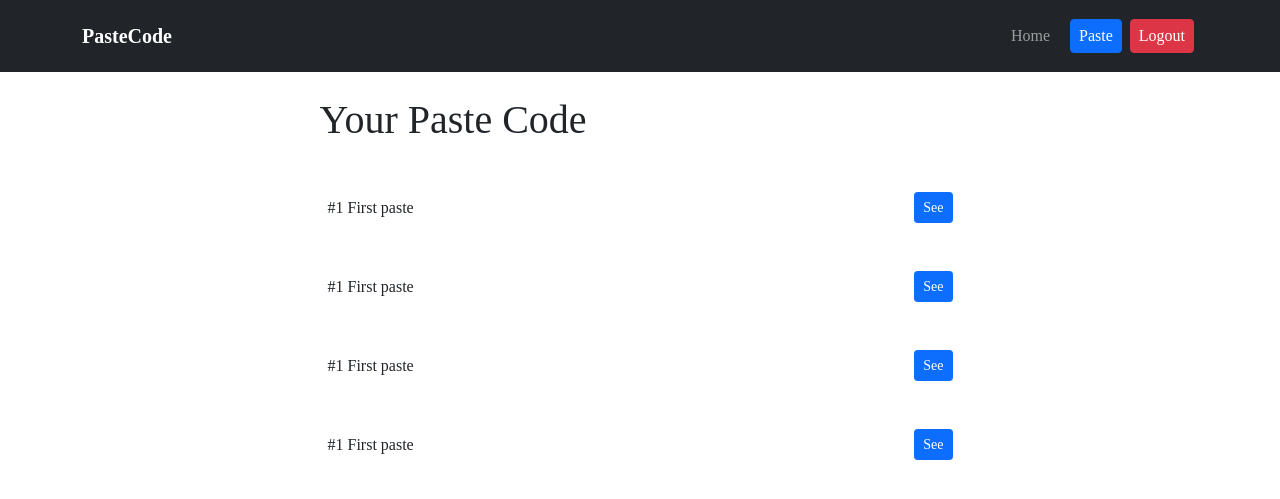
After one commit to muhammadpauzi/pastecode, a Flask app: page /pastes in a window 1280 px wide. The commit adds this page. Shown: the top 499 px of the page. Run offline with Flask 2, Linux system fonts and the light colour scheme; a user stored in the database is signed in; some libraries are stand-ins or nearby versions.

Commit message:
feat: add pastes page

```diff
--- a/website/templates/login.html
+++ b/website/templates/login.html
@@ -15,8 +15,8 @@
         <div class="mb-3">
             <label for="password" class="form-label fw-bold">Password</label>
             <input type="password" class="form-control" id="password" name="password">
-            {% if errors['password'] %}
-            <small class="text-danger">{{ errors.password }}</small>
+            {% if errors['password  '] %}
+            <small class="text-danger">{{ errors.password    }}</small>
             {% endif %}
         </div>
         <button class="btn btn-primary px-3 w-100">Login</button>
--- /dev/null
+++ b/website/templates/pastes.html
@@ -0,0 +1,24 @@
+{% extends 'base.html' %}
+{% block title %}Pastes - PasteCode{% endblock %}
+
+{% block content %}
+<div class="col-md-7 mx-auto">
+    <h1 class="mb-4">Your Paste Code</h1>
+    <div class="py-4 px-2 d-flex justify-content-between align-items-center">
+        <h6 class="fw-normal mb-0">#1 First paste</h6>
+        <a href="" class="btn btn-sm btn-primary">See</a>
+    </div>
+    <div class="py-4 px-2 d-flex justify-content-between align-items-center">
+        <h6 class="fw-normal mb-0">#1 First paste</h6>
+        <a href="" class="btn btn-sm btn-primary">See</a>
+    </div>
+    <div class="py-4 px-2 d-flex justify-content-between align-items-center">
+        <h6 class="fw-normal mb-0">#1 First paste</h6>
+        <a href="" class="btn btn-sm btn-primary">See</a>
+    </div>
+    <div class="py-4 px-2 d-flex justify-content-between align-items-center">
+        <h6 class="fw-normal mb-0">#1 First paste</h6>
+        <a href="" class="btn btn-sm btn-primary">See</a>
+    </div>
+</div>
+{% endblock %}
--- a/website/views.py
+++ b/website/views.py
@@ -13,3 +13,8 @@ def home():
 @login_required
 def paste():
     return render_template('paste.html', user=current_user)
+
+@views.route('/pastes')
+@login_required
+def pastes():
+    return render_template('pastes.html', user=current_user)
```
